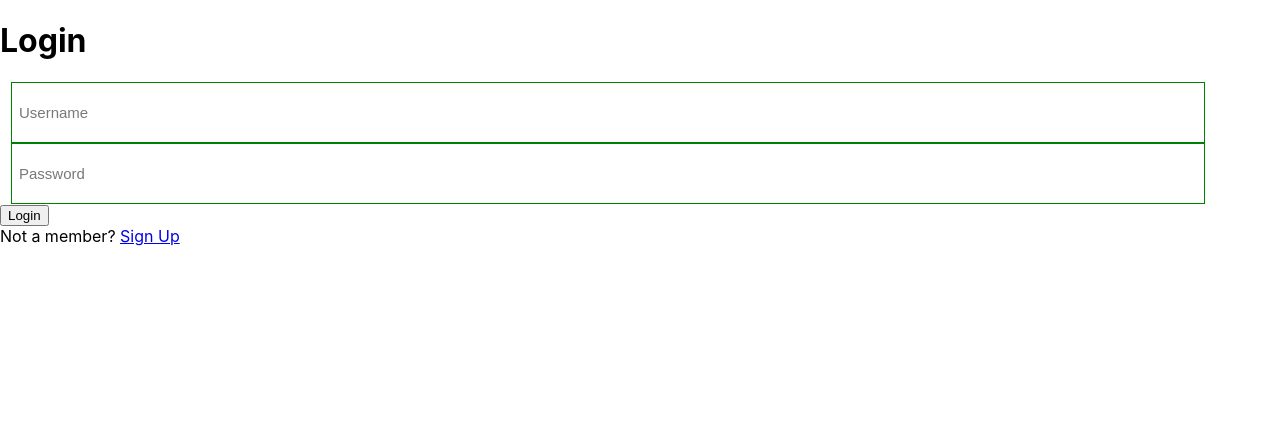
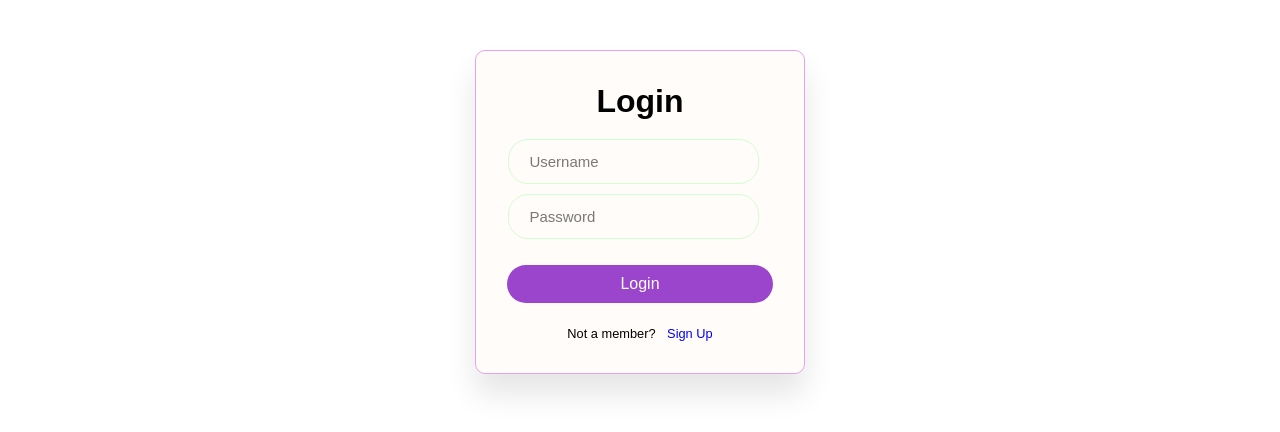
Before and after one commit to lam-garr/Language-App, a React (Create React App) app in the folder client/: page /login in a window 1280 px wide. Shown: the top 432 px of the page. Built offline with nearby package versions, Linux system fonts and the light colour scheme.

Commit message:
Add styling to Login page

```diff
--- a/client/src/styles/LoginPage.css
+++ b/client/src/styles/LoginPage.css
@@ -0,0 +1,88 @@
+*{
+    margin: 0;
+    padding: 0;
+    box-sizing: border-box;
+    font-family: sans-serif;
+}
+
+.log-in-content{
+    width: 330px;
+    padding: 2rem 1rem;
+    margin: 50px auto;
+    background-color: rgb(255, 252, 249);
+    border: 1px solid rgb(232, 163, 235);
+    border-radius: 10px;
+    text-align: center;
+    box-shadow: 0 20px 30px rgba(0, 0, 0, 0.1);
+}
+
+.log-in-content h1{
+    font-size: 2rem;
+    color: black;
+    margin-bottom: 1.2rem;
+}
+
+.log-in-content form input{
+    width: 92%;
+    outline: none;
+    border: 1px solid rgb(208, 255, 208);
+    padding: 12px 20px;
+    margin-bottom: 10px;
+    border-radius: 20px;
+    background: inherit;
+}
+
+.log-in-submitBtn{
+    font-size: 1rem;
+    padding: 10px 0;
+    border-radius: 20px;
+    outline: none;
+    border: none;
+    width: 90%;
+    color: white;
+    cursor: pointer;
+    background-color: rgb(154, 69, 204);
+}
+
+.log-in-submitBtn:disabled{
+    color: rgb(90, 90, 90);
+    background-color: rgb(158, 158, 158);
+    cursor: not-allowed;
+}
+
+.log-in-content button:hover:enabled{
+    color: rgb(228, 228, 228);
+    background-color: rgb(175, 79, 231);
+}
+
+.log-in-content input:focus{
+    border: 1px solid rgb(239, 218, 252);
+    background-color: rgb(253, 249, 243);
+}
+
+.log-in-members{
+    font-size: 0.8rem;
+    margin-top: 1.4rem;
+    color: black;
+}
+
+.log-in-members a{
+    margin-left: 0.5rem;
+    color: blue;
+    text-decoration: none;
+}
+
+.log-in-err{
+    color: red;
+    font-size: 0.7rem;
+    margin-bottom: 10px;
+}
+
+.log-in-submit{
+    display: flex;
+    width: 100%;
+    flex-direction: column;
+    justify-content: space-between;
+    align-items: center;
+    margin-top: 1rem;
+}
```
